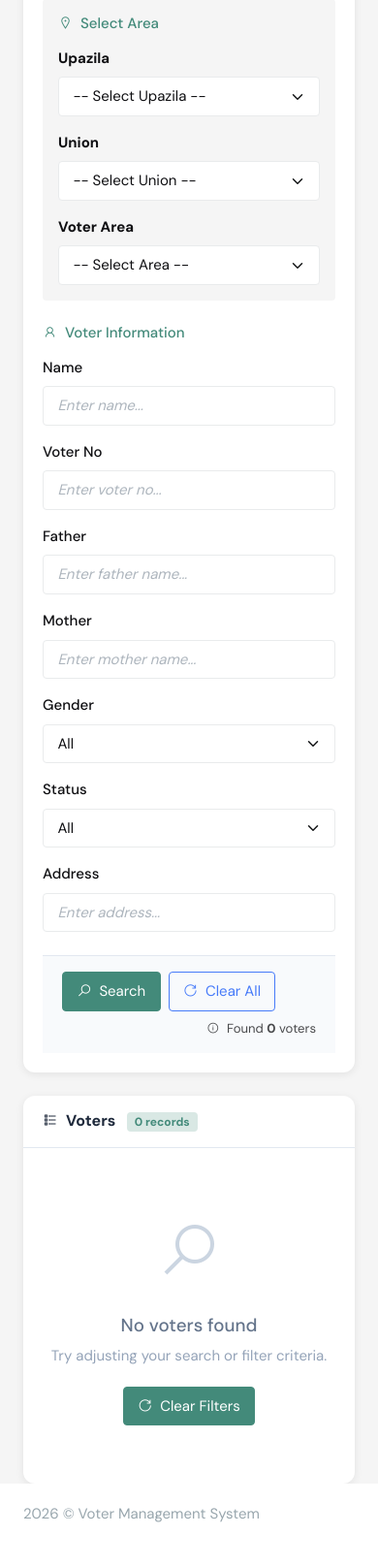
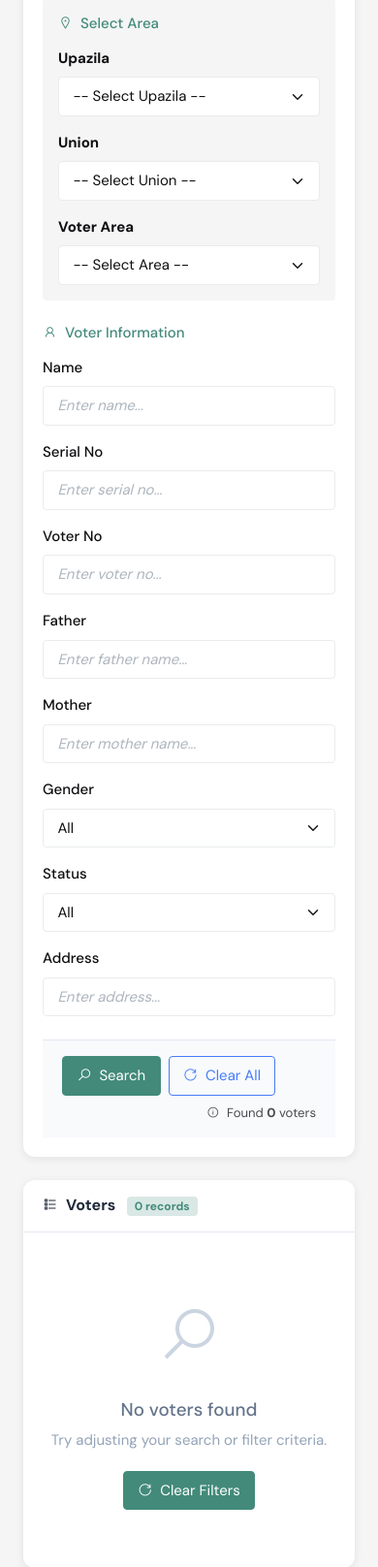
Before and after one commit to hosnemubarak/voter_project, a Django app: page /voters/voters/ in a window 390 px wide, after a click on "Advanced Filters". Shown: the part 701-2317 px from the top of the page at 97% size. Before the commit the page ends 2271 px from the top, so only its background shows below. Run offline with Django 4.2, Linux system fonts and the light colour scheme; the visitor is signed in with stand-in values (Sample User, id 1); data that the repository does not hold is empty; some libraries are stand-ins or nearby versions.

Commit message:
add seral in ui

```diff
--- a/apps/voters/models.py
+++ b/apps/voters/models.py
@@ -70,7 +70,7 @@ class Voter(models.Model):
                                  db_index=True, verbose_name="Category")
 
     # Core voter fields (indexed for fast search)
-    serial = models.CharField(max_length=100, blank=True, null=True, verbose_name="Serial")
+    serial = models.CharField(max_length=100, blank=True, null=True, db_index=True, verbose_name="Serial")
     name = models.CharField(max_length=255, blank=True, null=True, db_index=True,
                            verbose_name="Name")
     voter_no = models.CharField(max_length=100, blank=True, null=True, db_index=True,
@@ -120,6 +120,7 @@ class Voter(models.Model):
     def build_search_text(self):
         """Combine all searchable fields into one text for fast searching"""
         parts = [
+            self.serial or '',
             self.name or '',
             self.father or '',
             self.mother or '',
--- a/apps/voters/views.py
+++ b/apps/voters/views.py
@@ -59,6 +59,7 @@ def voter_list(request):
     father_query = request.GET.get('father', '').strip()
     mother_query = request.GET.get('mother', '').strip()
     voter_no_query = request.GET.get('voter_no', '').strip()
+    serial_query = request.GET.get('serial', '').strip()
     gender = request.GET.get('gender', '')
     status = request.GET.get('status', '')
 
@@ -82,6 +83,7 @@ def voter_list(request):
     # Apply search filters - uses icontains for partial match ("contains" search)
     if search_query:
         voters = voters.filter(
+            Q(serial__icontains=search_query) |
             Q(name__icontains=search_query) |
             Q(voter_no__icontains=search_query) |
             Q(father__icontains=search_query) |
@@ -101,6 +103,9 @@ def voter_list(request):
 
     if voter_no_query:
         voters = voters.filter(voter_no__icontains=voter_no_query)
+
+    if serial_query:
+        voters = voters.filter(serial__icontains=serial_query)
 
     if address_query:
         voters = voters.filter(address__icontains=address_query)
@@ -178,6 +183,7 @@ def voter_list(request):
         'father_query': father_query,
         'mother_query': mother_query,
         'voter_no_query': voter_no_query,
+        'serial_query': serial_query,
         'address_query': address_query,
         'profession_query': profession_query,
         'selected_upazila': upazila_id,
@@ -431,8 +437,8 @@ def api_search_suggestions(request):
     if len(query) < 2:
         return JsonResponse({'suggestions': []})
 
-    # Validate field - only allow name-based fields and address
-    allowed_fields = ['name', 'father', 'mother', 'address']
+    # Validate field - only allow name-based fields, serial, and address
+    allowed_fields = ['name', 'father', 'mother', 'address', 'serial']
     if field not in allowed_fields:
         field = 'name'
 
--- a/templates/voters/voter_detail.html
+++ b/templates/voters/voter_detail.html
@@ -57,8 +57,8 @@
                         <code>{{ voter.voter_no|default:"-" }}</code>
                     </li>
                     <li class="py-2 border-bottom d-flex justify-content-between">
-                        <strong>Serial:</strong>
-                        <span>{{ voter.serial|default:"-" }}</span>
+                        <strong>Serial No:</strong>
+                        <code class="bg-primary-subtle text-primary px-2 py-1 rounded fw-bold">{{ voter.serial|default:"-" }}</code>
                     </li>
                     <li class="py-2 border-bottom d-flex justify-content-between">
                         <strong>Gender:</strong>
--- a/templates/voters/voter_list.html
+++ b/templates/voters/voter_list.html
@@ -180,6 +180,12 @@
                         </div>
                     </div>
 
+                    <!-- Serial No -->
+                    <div class="col-md-6 col-lg-3">
+                        <label class="form-label">Serial No</label>
+                        <input type="text" class="form-control" name="serial" value="{{ serial_query }}" placeholder="Enter serial no...">
+                    </div>
+
                     <!-- Voter No -->
                     <div class="col-md-6 col-lg-3">
                         <label class="form-label">Voter No</label>
@@ -277,7 +283,7 @@
             <table class="table table-modern mb-0">
                 <thead>
                     <tr>
-                        <th style="width: 50px">#</th>
+                        <th style="width: 80px">Serial</th>
                         <th>Name</th>
                         <th>Voter No</th>
                         <th>Gender</th>
@@ -290,7 +296,7 @@
                 <tbody>
                     {% for voter in voters %}
                     <tr>
-                        <td>{{ forloop.counter0|add:page_obj.start_index }}</td>
+                        <td><code class="bg-primary-subtle text-primary px-2 py-1 rounded fw-bold">{{ voter.serial|default:"-" }}</code></td>
                         <td><strong class="text-dark">{{ voter.name|default:"-" }}</strong></td>
                         <td><code class="bg-light px-2 py-1 rounded">{{ voter.voter_no|default:"-" }}</code></td>
                         <td>
@@ -319,7 +325,7 @@
                         <td>
                             <button type="button" class="btn btn-icon btn-soft-primary"
                                     data-bs-toggle="modal" data-bs-target="#voterModal"
-                                    onclick="showVoterDetail({{ voter.pk }}, '{{ voter.name|default:"-"|escapejs }}', '{{ voter.voter_no|default:"-"|escapejs }}', '{{ voter.gender }}', '{{ voter.status }}', '{{ voter.father|default:"-"|escapejs }}', '{{ voter.mother|default:"-"|escapejs }}', '{{ voter.profession|default:"-"|escapejs }}', '{{ voter.dob|default:"-"|escapejs }}', '{{ voter.address|default:"-"|escapejs }}', '{{ voter.category.full_path|default:"-"|escapejs }}', '{{ voter.source_file|default:"-"|escapejs }}')">
+                                    onclick="showVoterDetail({{ voter.pk }}, '{{ voter.serial|default:"-"|escapejs }}', '{{ voter.name|default:"-"|escapejs }}', '{{ voter.voter_no|default:"-"|escapejs }}', '{{ voter.gender }}', '{{ voter.status }}', '{{ voter.father|default:"-"|escapejs }}', '{{ voter.mother|default:"-"|escapejs }}', '{{ voter.profession|default:"-"|escapejs }}', '{{ voter.dob|default:"-"|escapejs }}', '{{ voter.address|default:"-"|escapejs }}', '{{ voter.category.full_path|default:"-"|escapejs }}', '{{ voter.source_file|default:"-"|escapejs }}')">
                                 <i class="las la-eye fs-5"></i>
                             </button>
                         </td>
@@ -336,16 +342,19 @@
                 <div class="card-body p-3">
                     <div class="d-flex justify-content-between align-items-start mb-2">
                         <div>
+                            <div class="d-flex align-items-center gap-2 mb-1">
+                                <code class="bg-primary-subtle text-primary px-2 py-1 rounded fw-bold small">{{ voter.serial|default:"-" }}</code>
+                                {% if voter.gender == 'male' %}
+                                <span class="badge-gender male">Male</span>
+                                {% elif voter.gender == 'female' %}
+                                <span class="badge-gender female">Female</span>
+                                {% else %}
+                                <span class="badge-gender unknown">N/A</span>
+                                {% endif %}
+                            </div>
                             <h6 class="mb-1 text-dark">{{ voter.name|default:"-" }}</h6>
-                            <code class="small">{{ voter.voter_no|default:"-" }}</code>
+                            <code class="small text-muted">{{ voter.voter_no|default:"-" }}</code>
                         </div>
-                        {% if voter.gender == 'male' %}
-                        <span class="badge-gender male">Male</span>
-                        {% elif voter.gender == 'female' %}
-                        <span class="badge-gender female">Female</span>
-                        {% else %}
-                        <span class="badge-gender unknown">N/A</span>
-                        {% endif %}
                     </div>
                     <div class="small text-muted mb-2">
                         <div><strong>Father:</strong> {{ voter.father|default:"-" }}</div>
@@ -354,7 +363,7 @@
                     </div>
                     <button type="button" class="btn btn-sm btn-primary w-100"
                             data-bs-toggle="modal" data-bs-target="#voterModal"
-                            onclick="showVoterDetail({{ voter.pk }}, '{{ voter.name|default:"-"|escapejs }}', '{{ voter.voter_no|default:"-"|escapejs }}', '{{ voter.gender }}', '{{ voter.status }}', '{{ voter.father|default:"-"|escapejs }}', '{{ voter.mother|default:"-"|escapejs }}', '{{ voter.profession|default:"-"|escapejs }}', '{{ voter.dob|default:"-"|escapejs }}', '{{ voter.address|default:"-"|escapejs }}', '{{ voter.category.full_path|default:"-"|escapejs }}', '{{ voter.source_file|default:"-"|escapejs }}')">
+                            onclick="showVoterDetail({{ voter.pk }}, '{{ voter.serial|default:"-"|escapejs }}', '{{ voter.name|default:"-"|escapejs }}', '{{ voter.voter_no|default:"-"|escapejs }}', '{{ voter.gender }}', '{{ voter.status }}', '{{ voter.father|default:"-"|escapejs }}', '{{ voter.mother|default:"-"|escapejs }}', '{{ voter.profession|default:"-"|escapejs }}', '{{ voter.dob|default:"-"|escapejs }}', '{{ voter.address|default:"-"|escapejs }}', '{{ voter.category.full_path|default:"-"|escapejs }}', '{{ voter.source_file|default:"-"|escapejs }}')">
                         <i class="las la-eye me-1"></i> View Details
                     </button>
                 </div>
@@ -427,6 +436,10 @@
                 <div class="row">
                     <div class="col-md-6">
                         <div class="voter-info-item">
+                            <div class="voter-info-label">Serial No</div>
+                            <div class="voter-info-value"><code class="bg-primary-subtle text-primary px-2 py-1 rounded fw-bold" id="modal-serial">-</code></div>
+                        </div>
+                        <div class="voter-info-item">
                             <div class="voter-info-label">Name</div>
                             <div class="voter-info-value" id="modal-name">-</div>
                         </div>
@@ -491,7 +504,8 @@
 {% block extra_js %}
 <script>
 // Voter Detail Modal
-function showVoterDetail(id, name, voterNo, gender, status, father, mother, profession, dob, address, category, source) {
+function showVoterDetail(id, serial, name, voterNo, gender, status, father, mother, profession, dob, address, category, source) {
+    document.getElementById('modal-serial').textContent = serial;
     document.getElementById('modal-name').textContent = name;
     document.getElementById('modal-voter-no').textContent = voterNo;
 
@@ -844,23 +858,43 @@ class AutoSuggest {
         this.selectedIndex = -1;
 
         if (this.suggestions.length === 0) {
-            this.dropdown.innerHTML = '<div class="autosuggest-empty">No suggestions found</div>';
+            this.dropdown.innerHTML = '<div class="autosuggest-empty"><i class="las la-search me-1"></i> No suggestions found</div>';
             return;
         }
 
         const queryLower = query.toLowerCase();
+        const fieldIcon = this.getFieldIcon();
+
         this.dropdown.innerHTML = this.suggestions.map((item, index) => {
             // Highlight matching text
             const text = item.text;
             const highlighted = this.highlightMatch(text, queryLower);
-            return `<div class="autosuggest-item" data-index="${index}">${highlighted}</div>`;
+            return `<div class="autosuggest-item" data-index="${index}" role="option" tabindex="-1">
+                <i class="las ${fieldIcon} autosuggest-item-icon"></i>
+                <span class="autosuggest-item-text">${highlighted}</span>
+            </div>`;
         }).join('');
 
-        // Add click handlers
+        // Add click and touch handlers for better mobile support
         this.dropdown.querySelectorAll('.autosuggest-item').forEach((item, index) => {
-            item.addEventListener('click', () => this.selectSuggestion(index));
+            // Use pointerdown for immediate feedback on mobile
+            item.addEventListener('pointerdown', (e) => {
+                e.preventDefault();
+                this.selectSuggestion(index);
+            });
             item.addEventListener('mouseenter', () => this.updateSelection(index));
         });
+    }
+
+    getFieldIcon() {
+        switch(this.field) {
+            case 'name': return 'la-user';
+            case 'father': return 'la-male';
+            case 'mother': return 'la-female';
+            case 'address': return 'la-map-marker';
+            case 'serial': return 'la-hashtag';
+            default: return 'la-search';
+        }
     }
 
     highlightMatch(text, query) {
```
Also changed, not shown: templates/voters/base_voters.html (+59 -16 lines), apps/voters/migrations/0006_add_serial_index.py (added).
